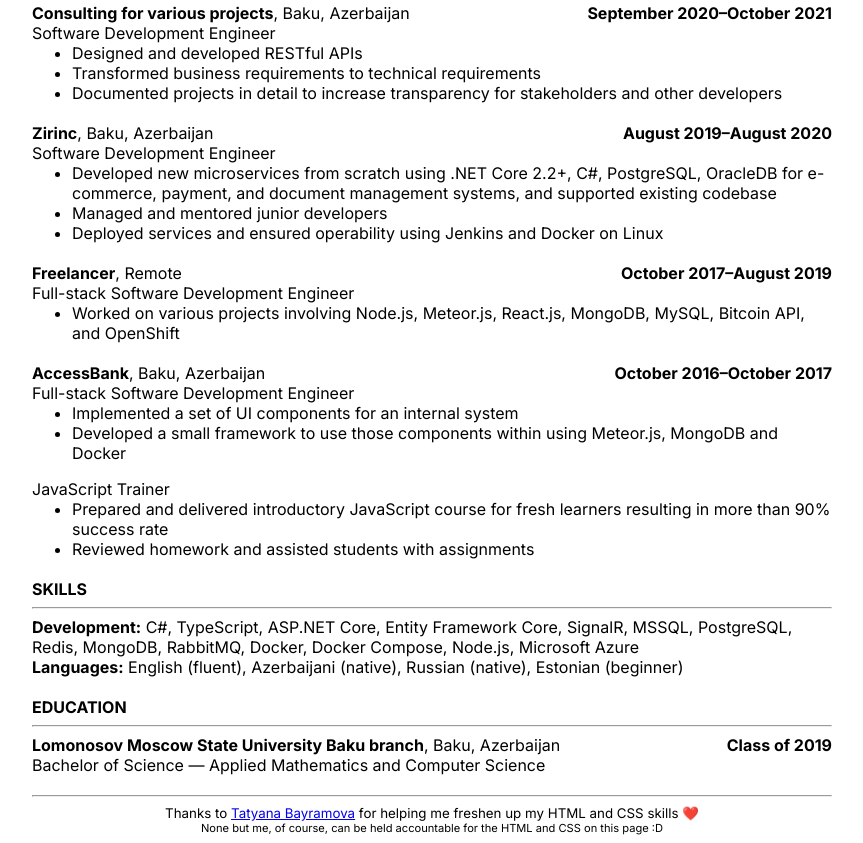
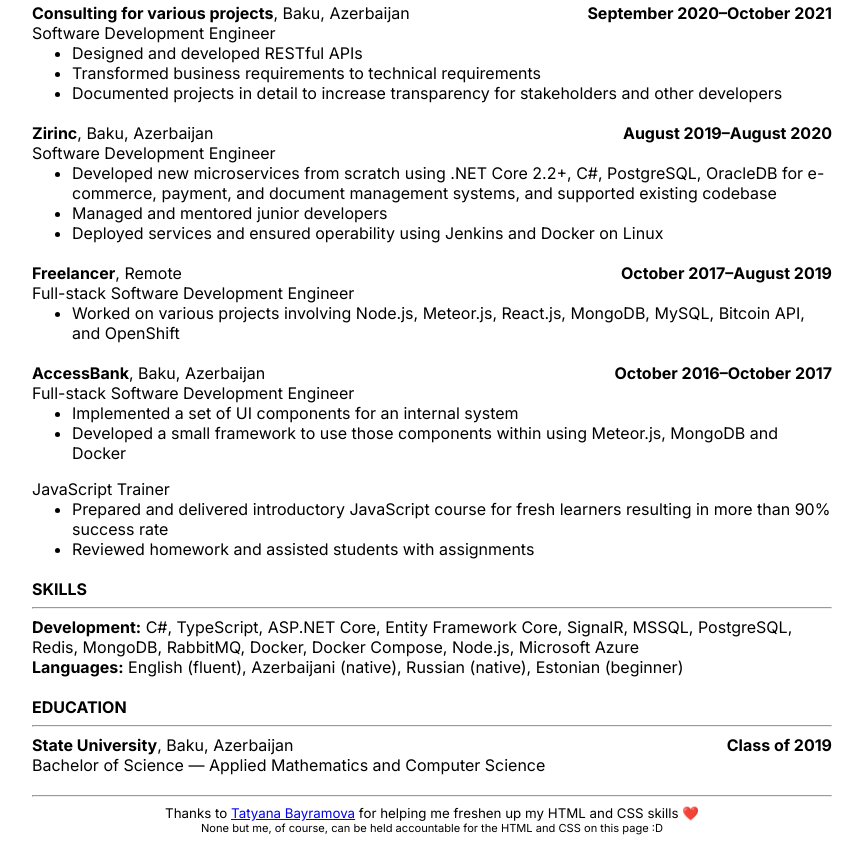
Before and after one commit to tbayramov/tbayramov.github.io, a plain HTML site: page index.html in a window 1280 px wide. Shown: the part 701-1544 px from the top of the page, without its empty margins (208-1071 px from the left). Drawn offline with Linux system fonts and the light colour scheme.

Commit message:
Update index.html

```diff
--- a/index.html
+++ b/index.html
@@ -244,7 +244,7 @@
             <hr/>
             <div class="block">
                 <div class="header">
-                    <span><b>Lomonosov Moscow State University Baku branch</b>, Baku, Azerbaijan</span>
+                    <span><b>State University</b>, Baku, Azerbaijan</span>
                     <b>Class of 2019</b>
                 </div>
                 Bachelor of Science — Applied Mathematics and Computer Science
```
